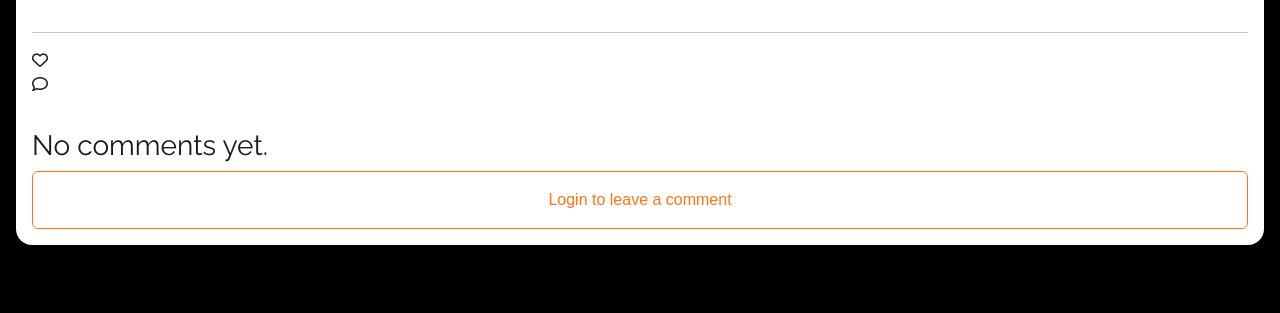
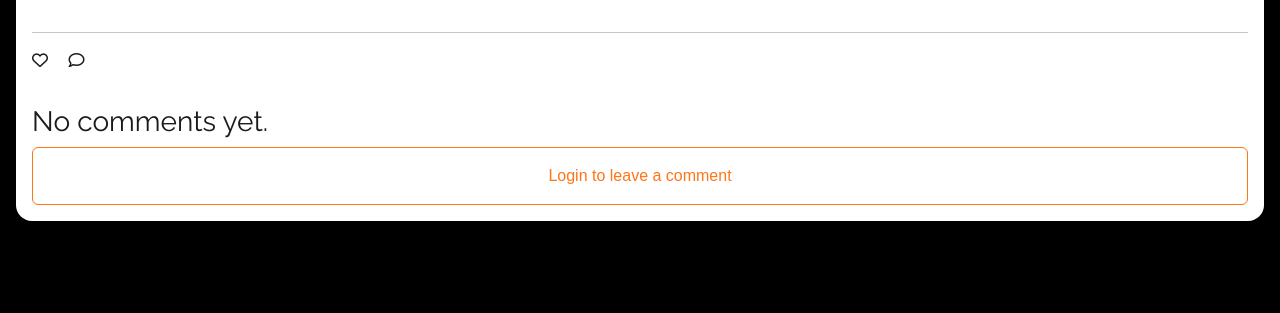
Before and after one commit to AlexDralur/revblog, a Django app: template templates/post.html in a window 1280 px wide. Shown: the part 224-537 px from the top of the page. Run offline with Django 3.2, Linux system fonts and the light colour scheme; the template is opened without the code that fills it, so the values that code supplies are empty; some libraries are stand-ins or nearby versions.

Commit message:
Correct bootstrap class in post.html page

```diff
--- a/templates/post.html
+++ b/templates/post.html
@@ -60,7 +60,7 @@
 
       <!-- Like Button -->
       <div class="post-numbers">
-        <div class="col-1 like-numbers">
+        <div class="d-inline like-numbers">
           <a
             href="{% url 'like' category_slug=post.category.slug post_slug=post.slug %}"
             class="d-inline like-button" aria-label="Like post "
```
